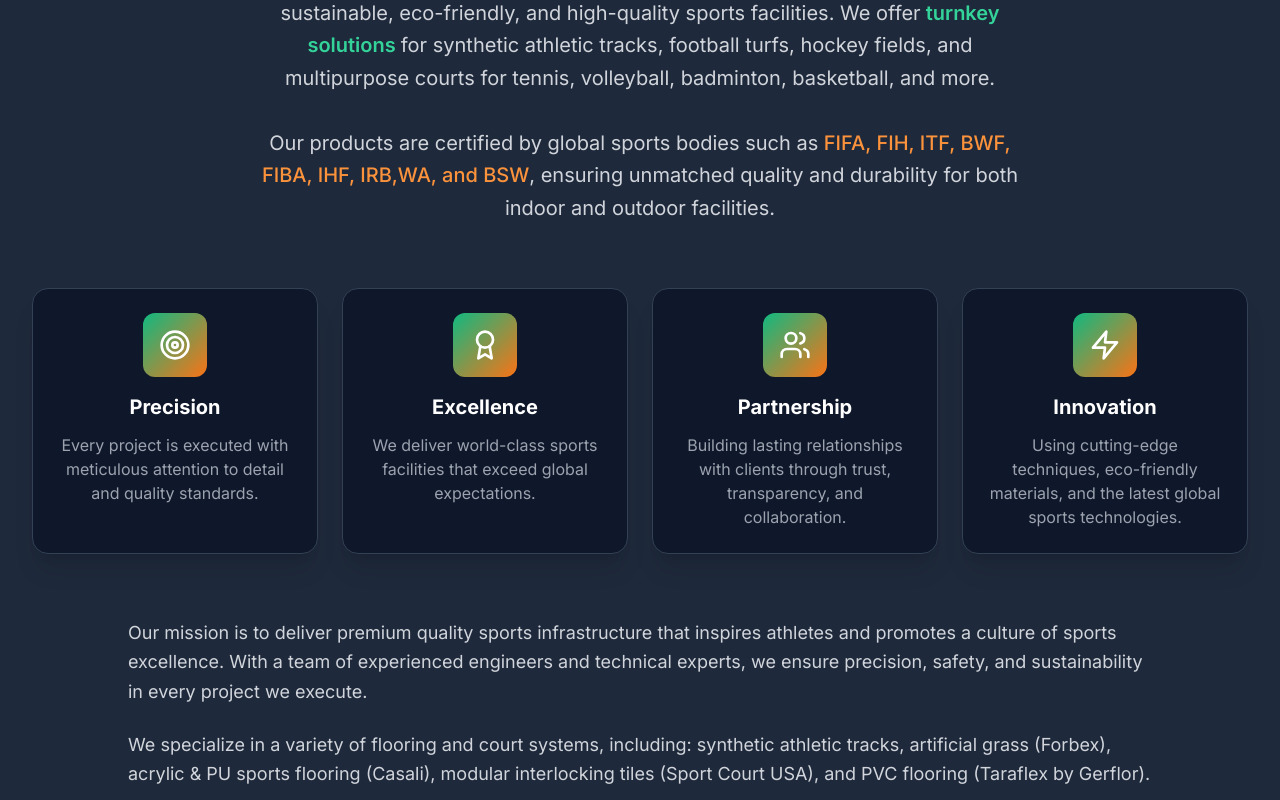
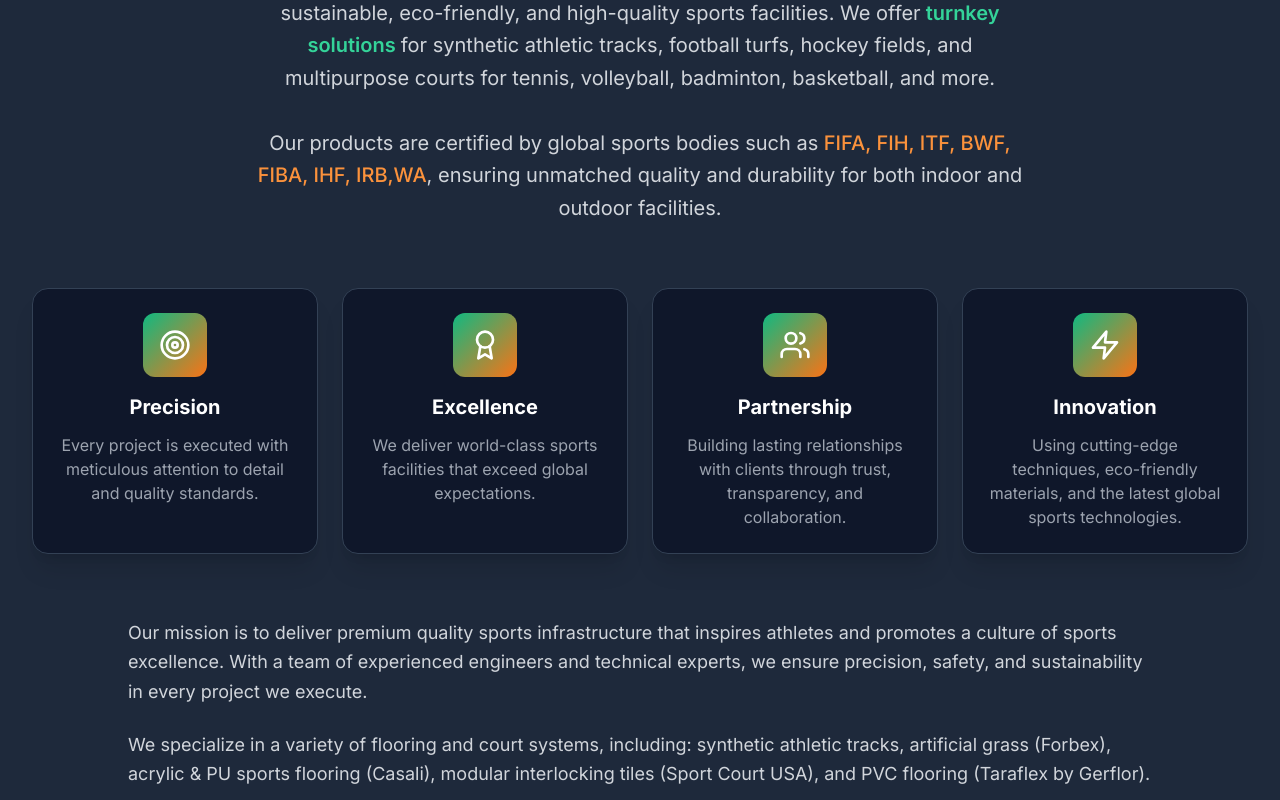
Before and after one commit to piyushsingh24/smartSportInfra, a React (Vite) app: page / in a window 1280 px wide. Shown: the part 980-1780 px from the top of the page. Built offline with nearby package versions, Linux system fonts and the light colour scheme.

Commit message:
footer update

```diff
--- a/index.html
+++ b/index.html
@@ -9,7 +9,7 @@
     <link rel="preconnect" href="https://fonts.googleapis.com">
     <link href="https://fonts.googleapis.com/css2?family=Inter:wght@400;500;600;700;800;900&display=swap" rel="stylesheet">
 
-    <title>SmartSportInfrastructure - Professional Sports Playground Solutions</title>
+    <title>SmartSportsInfrastructure - Professional Sports Playground Solutions</title>
   </head>
   <body style="font-family: 'Inter', sans-serif;">
     <div id="root"></div>
--- a/src/components/About.tsx
+++ b/src/components/About.tsx
@@ -70,7 +70,7 @@ export default function About() {
             <br />
             Our products are certified by global sports bodies such as{" "}
             <span className="text-orange-400 font-medium">
-              FIFA, FIH, ITF, BWF, FIBA, IHF, IRB,WA, and BSW
+              FIFA, FIH, ITF, BWF, FIBA, IHF, IRB,WA
             </span>
             , ensuring unmatched quality and durability for both indoor and
             outdoor facilities.
--- a/src/components/Footer.tsx
+++ b/src/components/Footer.tsx
@@ -15,8 +15,8 @@ export default function Footer() {
           <div className="sm:col-span-2">
             <h3 className="text-sm md:text-2xl font-bold mb-3">
               <span className="text-emerald-500">Smart</span>
-              <span className="text-orange-500">Sport</span>
-              <span className="text-white"> Infrastructure</span>
+              <span className="text-orange-500">Sports</span>
+              <span className="text-white">InfraStructure</span>
             </h3>
 
             <p className="text-gray-400 mb-5 leading-relaxed max-w-md text-sm sm:text-base">
```
